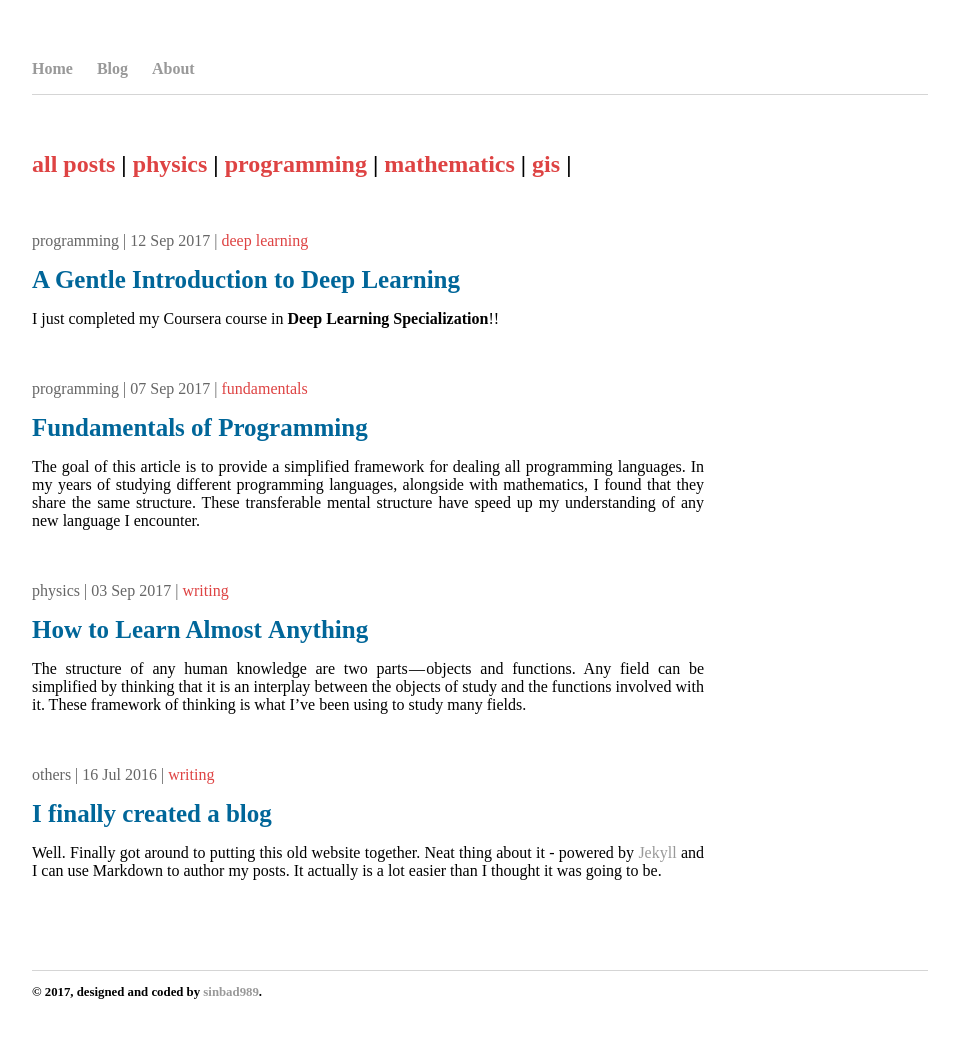
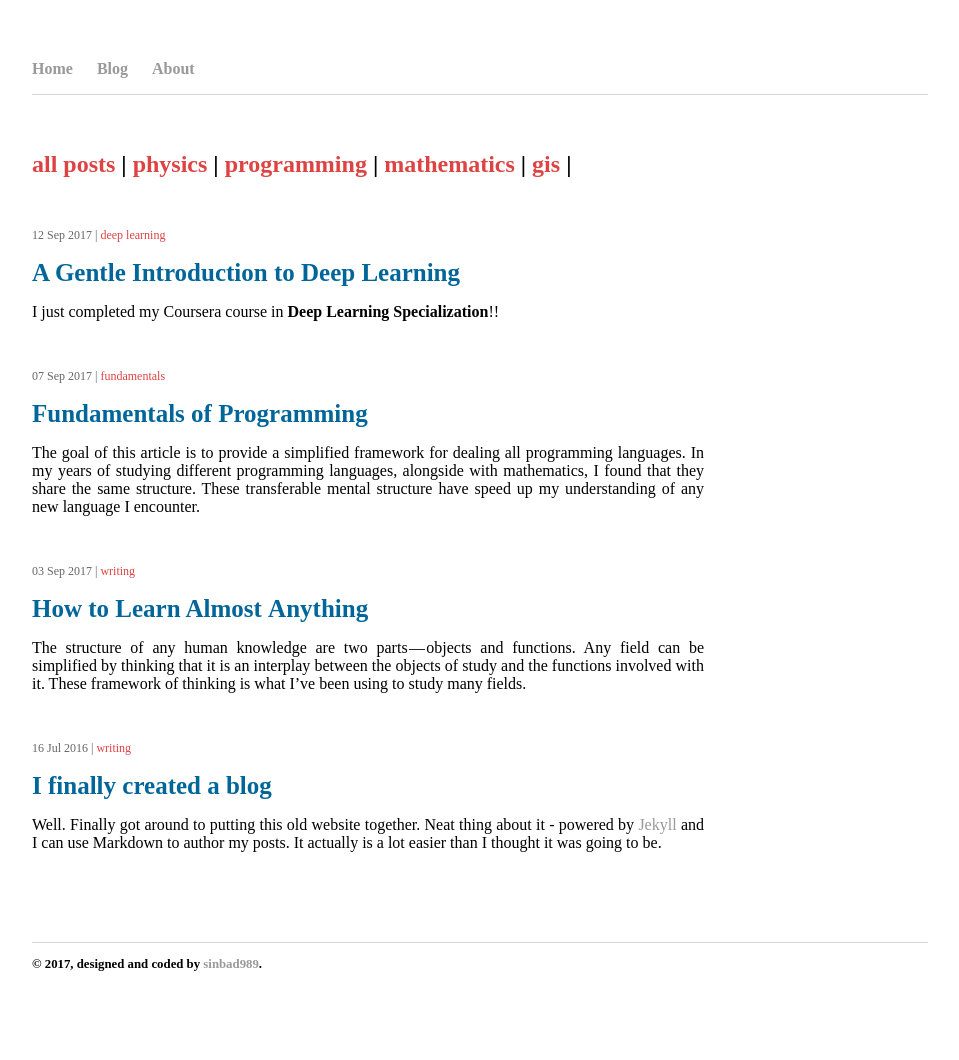
Before and after one commit to sinbad989/sinbad989.github.io, a Jekyll site: the page built from blog/index.html, in a window 1280 px wide. Shown: the whole page, without its empty margins (160-1119 px from the left). Built offline with Jekyll 4.4.1, drawn with Linux system fonts in a browser that asks for light colours; some web fonts are replaced; after the commit the page ends 1032 px from its top, so only the background shows below that.

Commit message:
edited a post

```diff
--- a/blog/index.html
+++ b/blog/index.html
@@ -17,7 +17,7 @@ title: Blog
 <br>
 <div class="post_content">
 	{% for post in site.posts %}
-	<p class="post_header">{{post.category}}  |  {{post.date |date_to_string}}  | <span class="tag">{{post.tag}} </span></p>
+	<p class="post_header">{{post.date |date_to_string}}  | <span class="tag">{{post.tag}} </span></p>
 	<p class="post_title"><a href="{{post.url}}">{{post.title}}</a></p>
 	{{post.excerpt | remove:'<p>' | remove:'</p>'}}
 	<br><br><br>
--- a/css/main.css
+++ b/css/main.css
@@ -93,7 +93,7 @@ h2.post_title{
 
 p.post_header{
     color:#666;
-    /*font-size: 0.75em;*/
+    font-size: 0.75em;
 }
 
 p.excerpt{
```
